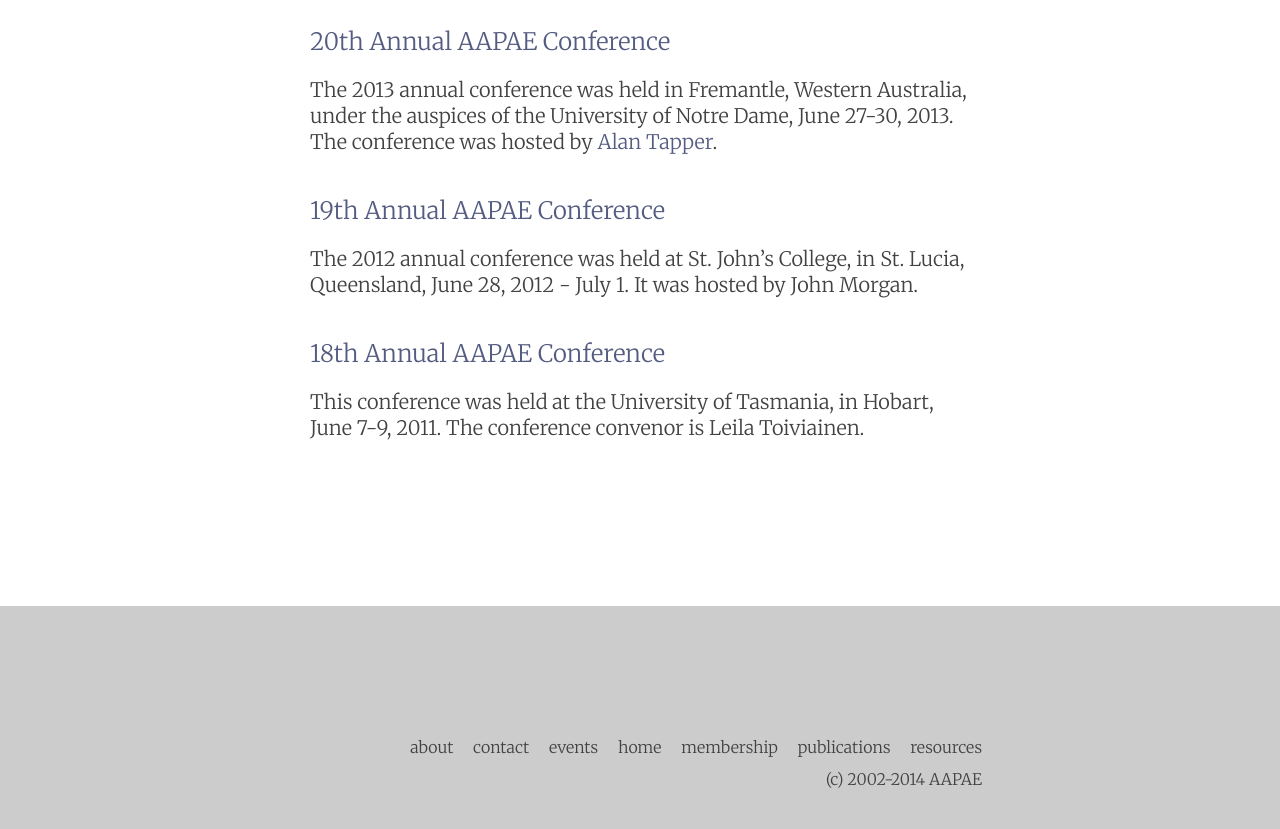
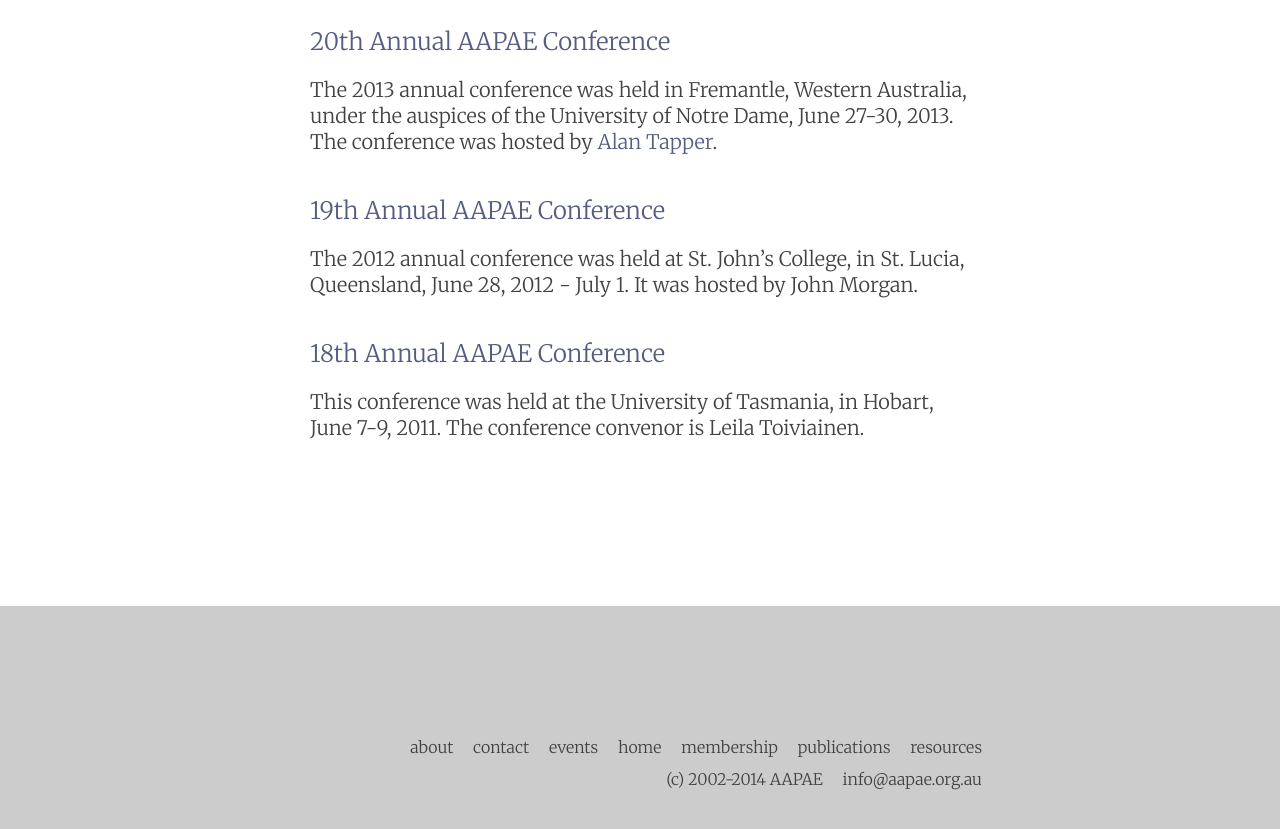
Before and after one commit to aapae/aapae.github.io, a Jekyll site: the page built from index.html, in a window 1280 px wide and 900 px high, scrolled down 2513 px. Shown: the top 829 px of the window. Built offline with Jekyll 4.4.1, drawn with Linux system fonts in a browser that asks for light colours.

Commit message:
Add email to site footer

```diff
--- a/_includes/footer.html
+++ b/_includes/footer.html
@@ -9,5 +9,6 @@
     <span><a href="/resources">resources</a></span>
     <br />
     <span>(c) 2002-2014 AAPAE</span>
+    <span><a href="mailto:info@aapae.org.au">info@aapae.org.au</a></span>
   </div>
 </footer>
```
